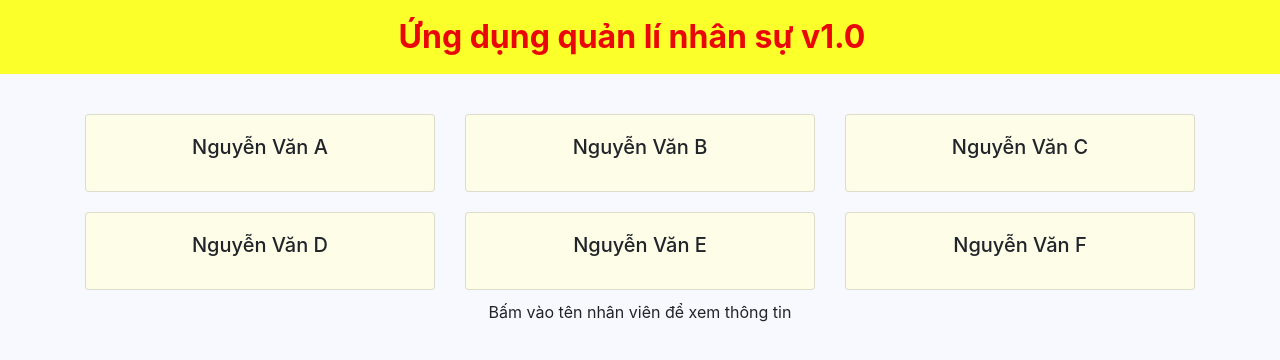
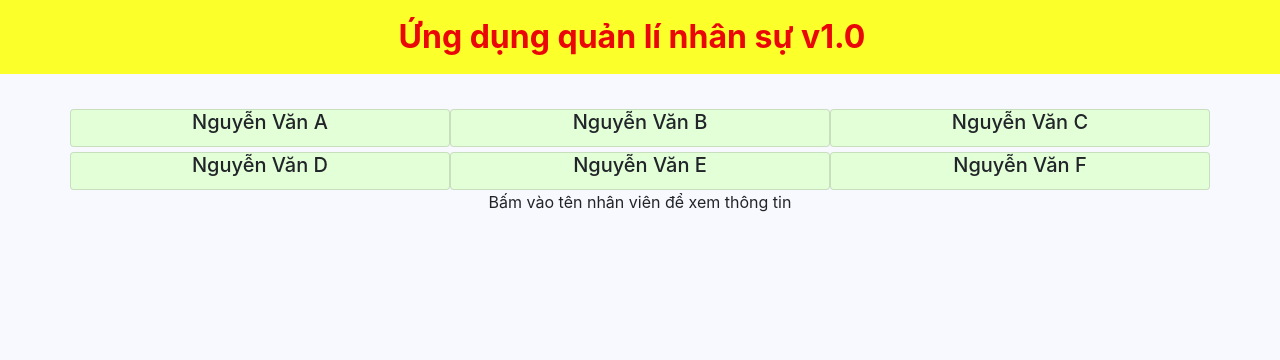
Before and after one commit to LinhMFX12988/Assignment_01, a React (Create React App) app: page / in a window 1280 px wide. Shown: the top 360 px of the page. Built offline with nearby package versions, Linux system fonts and the light colour scheme.

Commit message:
transition

```diff
--- a/public/index.html
+++ b/public/index.html
@@ -29,6 +29,7 @@
   <body>
     <noscript>You need to enable JavaScript to run this app.</noscript>
     <div id="root"></div>
+
     <!--
       This HTML file is a template.
       If you open it directly in the browser, you will see an empty page.
--- a/src/App.css
+++ b/src/App.css
@@ -33,6 +33,32 @@ body {
         background-color: rgba(255, 255, 220, 0.651);
         margin: 10px 15px;
         padding: 20px;
+        transition: ease-out 0.3s;
+        outline: none;
+        position: relative;
+        z-index: 1;
+      }
+      .card:hover {
+        color: #fff;
+        cursor: pointer;
+      }
+      .card::before {
+        transition: 0.5s all ease;
+        position: absolute;
+        top: 0;
+        left: 50%;
+        right: 50%;
+        bottom: 0;
+        opacity: 0;
+        content: '';
+        background-color: #fcff4f;
+      }
+      .card:hover:before {
+        transition: 0.5s all ease;
+        left: 0;
+        right: 0;
+        opacity: 1;
+        z-index: -1;
       }
       .bg-primary {
         margin-bottom: 30px;
--- a/src/App.js
+++ b/src/App.js
@@ -2,6 +2,7 @@ import React, { Component } from "react";
 import { Navbar, NavbarBrand } from "reactstrap";
 import Menu from "./components/StaffListComponent";
 import "./App.css";
+import "./components/jquery";
 import { STAFFS } from './shared/staffs';
 
 class App extends Component {
```
Also changed, not shown: src/components/jquery.js (added).
